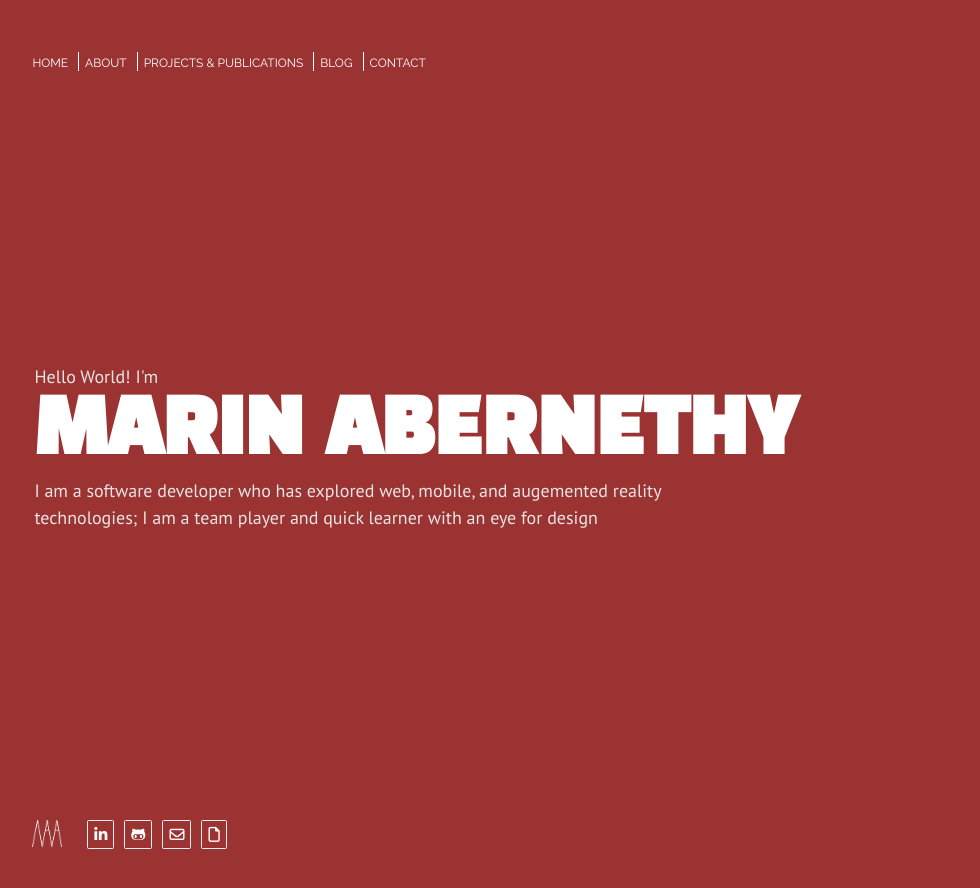
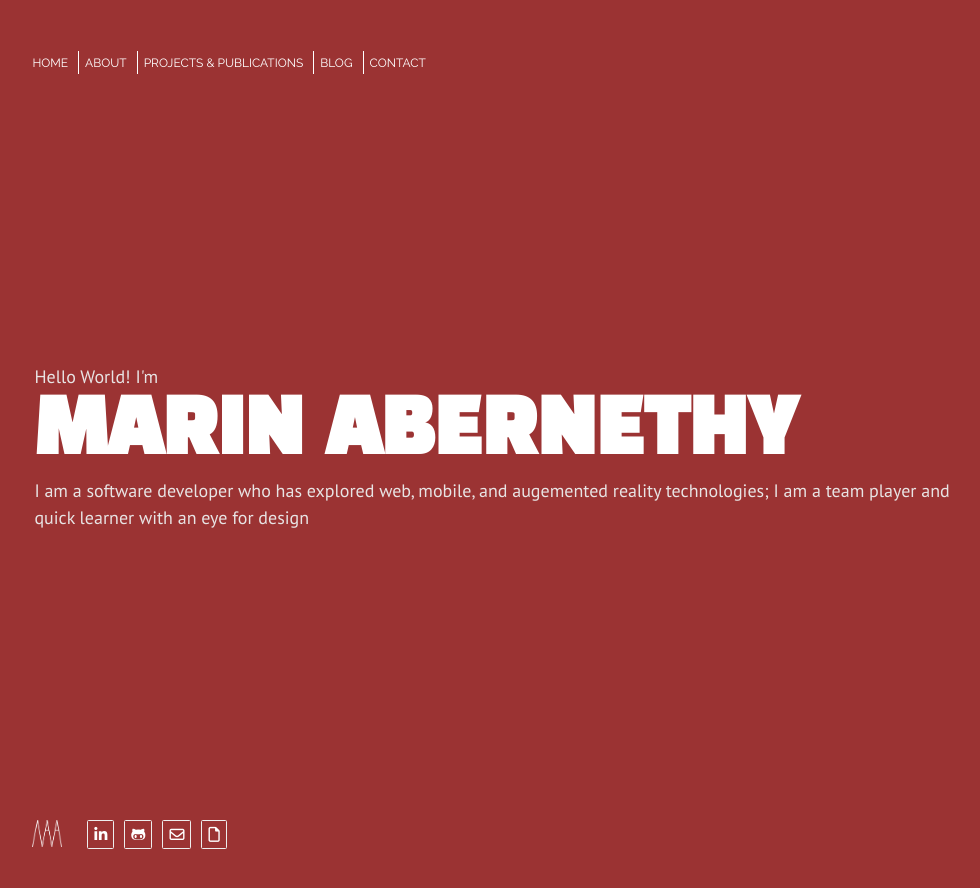
Before and after one commit to maabernethy/maabernethy.github.io, a Jekyll site: the page built from index.html, in a window 1280 px wide. Shown: the top 888 px of the page, without its empty margins (70-1050 px from the left). Built offline with Jekyll 4.4.1, drawn with Linux system fonts in a browser that asks for light colours; nearby versions of some CDN libraries; library files that are not in the unit come from our copies.

Commit message:
Home = Responsive

```diff
--- a/_includes/head.html
+++ b/_includes/head.html
@@ -1,5 +1,6 @@
 <head>
   <meta charset='utf-8'>
+  <meta name="viewport" content="width=device-width, initial-scale=1.0"/>
   <meta http-equiv="X-UA-Compatible" content="chrome=1">
   <link rel="stylesheet" type="text/css" href="{{site.baseurl}}/assets/css/materialize.css">
   <link href="https://fonts.googleapis.com/icon?family=Material+Icons" rel="stylesheet">
--- a/_includes/header.html
+++ b/_includes/header.html
@@ -1,5 +1,5 @@
 <header>
-  <div class="container">
+  <div class="nav container">
     <span><a href="{{site.baseurl}}/">HOME</a></span>
     <span class="vl"><a href="{{site.baseurl}}/about">ABOUT</a></span>
     <span class="vl"><a href="{{site.baseurl}}/projects">PROJECTS & PUBLICATIONS</a></span>
--- a/_sass/layout.scss
+++ b/_sass/layout.scss
@@ -145,12 +145,18 @@
     padding-bottom: 2%;
   }
 
-  span {
-    padding-right: 6px;
-  }
+  .nav {
+    overflow: auto;
+    white-space: nowrap;
 
-  span:not(:first-child) {
-    padding-left: 6px;
+    span {
+      display: inline-block;
+      padding-right: 6px;
+    }
+
+    span:not(:first-child) {
+      padding-left: 6px;
+    }
   }
 }
 
--- /dev/null
+++ b/_sass/responsive.scss
@@ -0,0 +1,38 @@
+$small-screen-up: 601px !default;
+$medium-screen-up: 993px !default;
+$large-screen-up: 1201px !default;
+$small-screen: 600px !default;
+$medium-screen: 992px !default;
+$large-screen: 1200px !default;
+
+$medium-and-up: "only screen and (min-width : #{$small-screen-up})" !default;
+$large-and-up: "only screen and (min-width : #{$medium-screen-up})" !default;
+$extra-large-and-up: "only screen and (min-width : #{$large-screen-up})" !default;
+$small-and-down: "only screen and (max-width : #{$small-screen})" !default;
+$medium-and-down: "only screen and (max-width : #{$medium-screen})" !default;
+$medium-only: "only screen and (min-width : #{$small-screen-up}) and (max-width : #{$medium-screen})" !default;
+
+@media #{$small-and-down} {
+  body {
+    h1 {
+      font-size: 3.5em;
+    }
+    .condense {
+      width: 70%;
+    }
+  }
+}
+@media #{$medium-and-up} {
+  body .condense {
+    width: 80%;
+  }
+}
+@media #{$medium-and-down} {
+  body .condense {
+    width: 70%;
+  }
+}
+@media #{$large-and-up} {
+}
+@media #{$extra-large-and-up} {
+}
--- a/assets/main.scss
+++ b/assets/main.scss
@@ -5,3 +5,4 @@
 @import "typography";
 @import "colors";
 @import "layout";
+@import "responsive";
```
